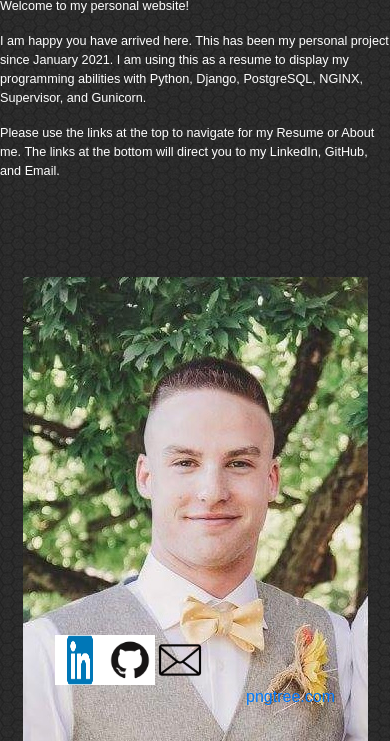
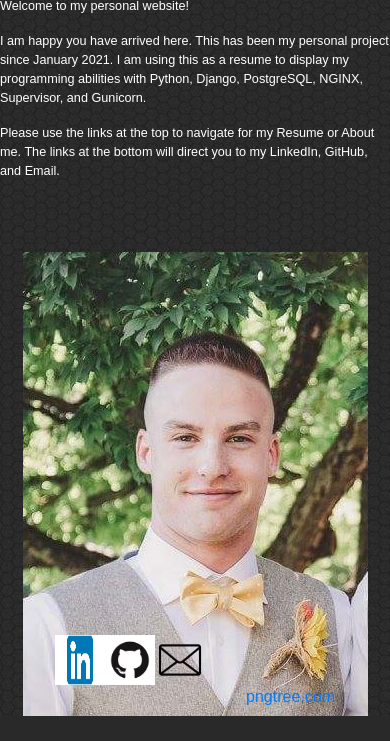
Before and after one commit to Discotech17/Resume, a Django app: page / in a window 390 px wide. Shown: the part 139-880 px from the top of the page. After the commit the page ends 855 px from the top, so only its background shows below. Run offline with Django 3.2, Linux system fonts and the light colour scheme; some libraries are stand-ins or nearby versions.

Commit message:
mobile change 8

```diff
--- a/templates/home.html
+++ b/templates/home.html
@@ -18,7 +18,7 @@
         }
         div.col2 {
             width: 100%;
-            height: 275px;
+            height: 250px;
         }
         footer {
             position: fixed;
```
